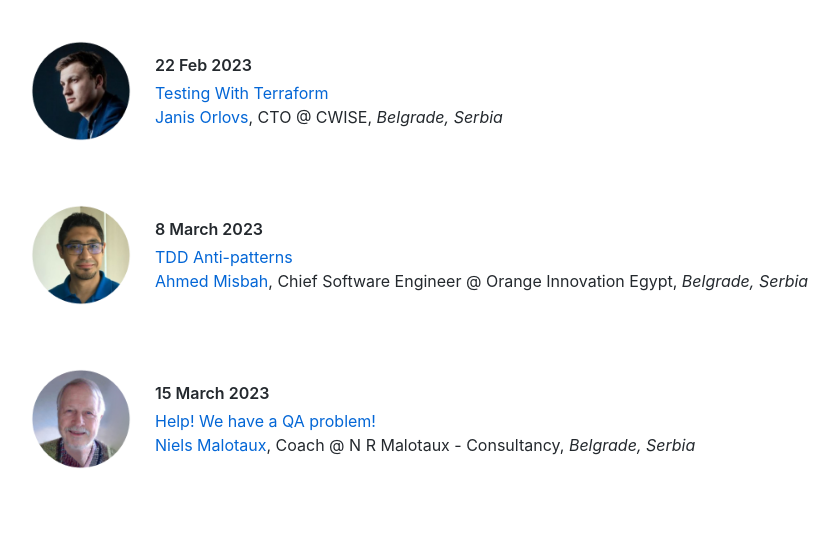
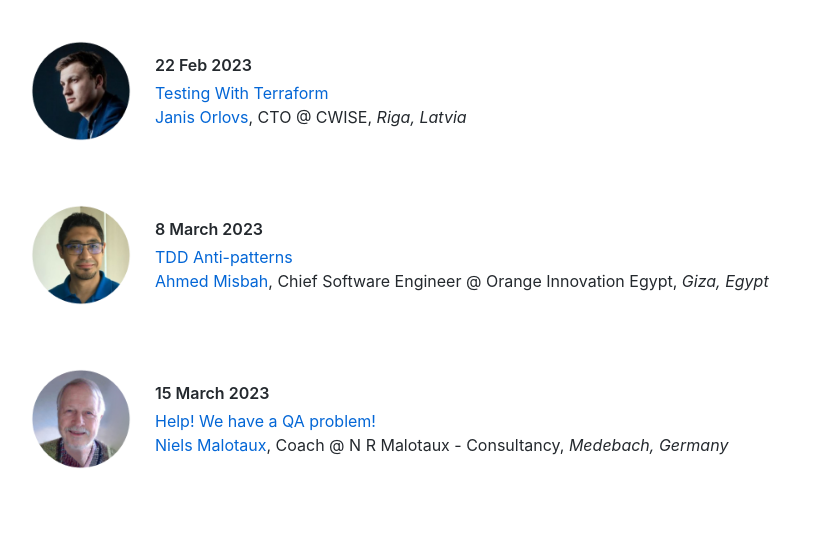
Before and after one commit to techexcellenceio/community, a Jekyll site: the page built from index.html, in a window 1280 px wide and 900 px high, scrolled down 608 px. Shown: the part 153-697 px from the top of the window, without its empty margins (119-958 px from the left). Built offline with Jekyll 4.4.1, drawn with Linux system fonts in a browser that asks for light colours; nearby versions of some CDN libraries; comment, search, counter and statistics services are not loaded.

Commit message:
Update speakers-2023.html

```diff
--- a/_includes/speakers-2023.html
+++ b/_includes/speakers-2023.html
@@ -14,7 +14,7 @@
         <a href="{{ member.2023_link }}" target="_blank">{{ member.2023_title }}</a>
         <p>
             <a href="https://www.linkedin.com/in/valentinacupac/" target="_blank">{{ member.name }}</a>,
-            {{ member.title }}, <em>Belgrade, Serbia</em>
+            {{ member.title }}, <em>{{ member.location }}</em>
         </p>
     </div>
 </div>
```
